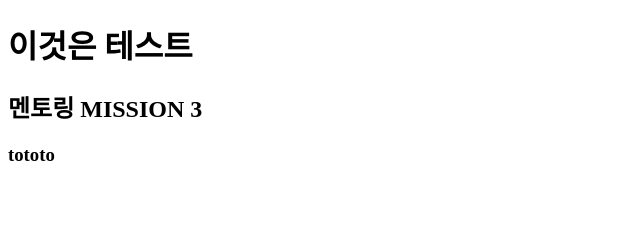
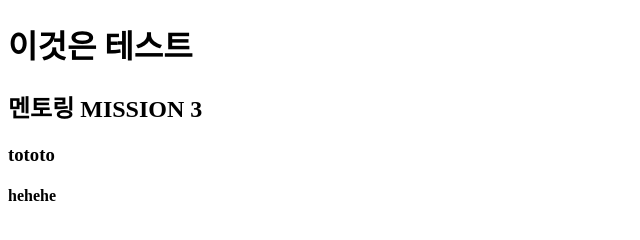
Before and after one commit to iamyoonseo/myproj, a plain HTML site: page mission3/index.html in a window 1280 px wide. Shown: the full height of the page, 0-640 px from the left. Drawn offline with Linux system fonts and the light colour scheme.

Commit message:
h4 추가

```diff
--- a/mission3/index.html
+++ b/mission3/index.html
@@ -9,5 +9,6 @@
         <h1>이것은 테스트</h1>
         <h2>멘토링 MISSION 3</h2>
         <h3>tototo</h3>
+        <h4>hehehe</h4>
     </body>
 </html>
```
